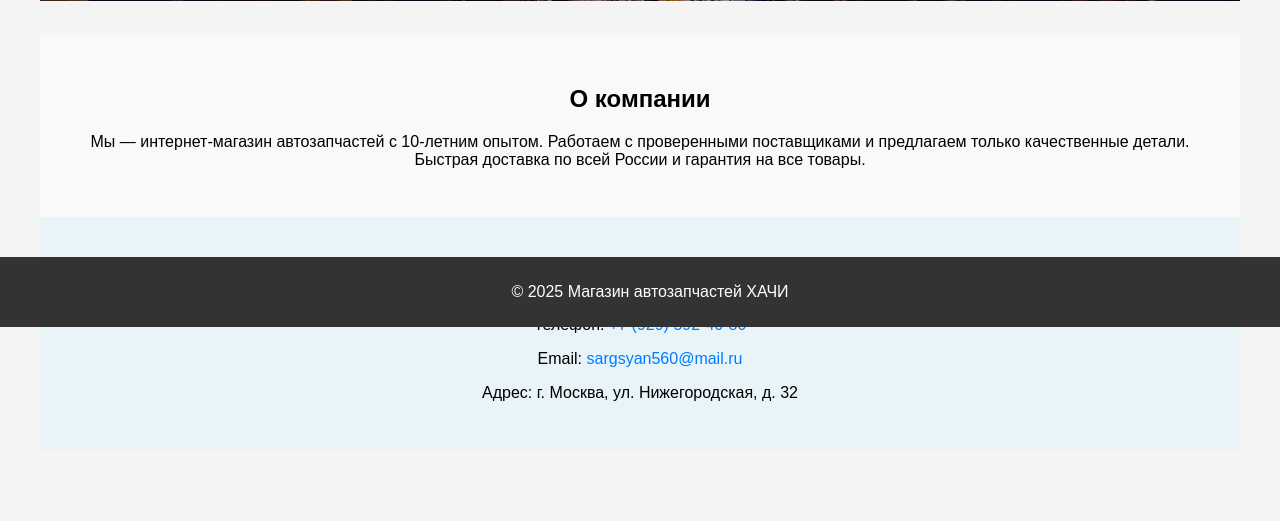
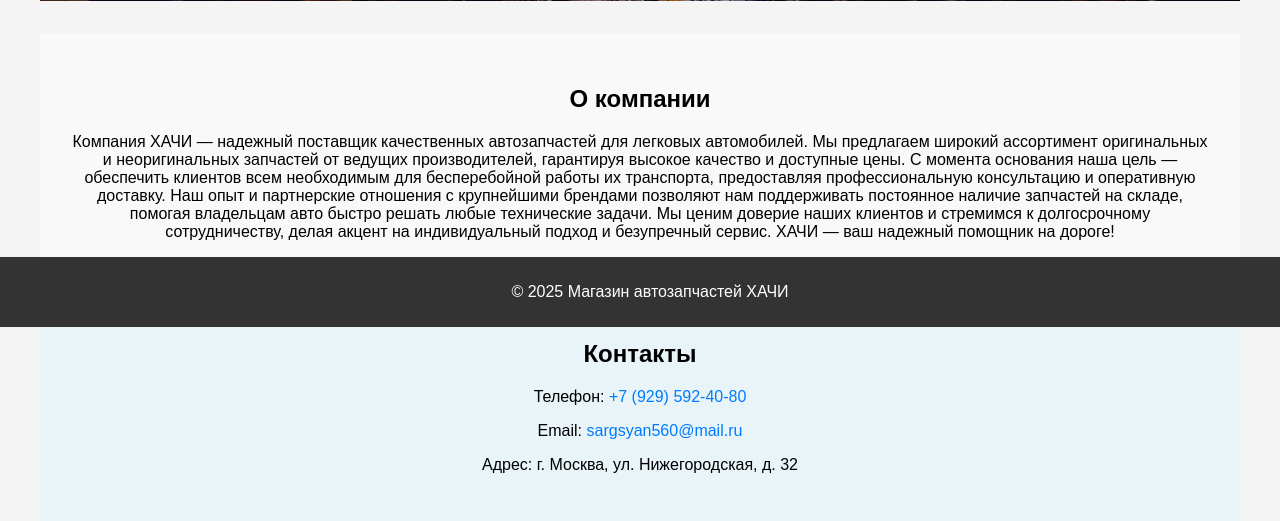
Before and after one commit to MAWBBT/Coursach, a Flask app: page / in a window 1280 px wide. Shown: the part 473-994 px from the top of the page. Run offline with Flask 3, Linux system fonts and the light colour scheme; data comes from the database, SQL or seed files in the repository; both versions use the stored data as it was after the commit.

Commit message:
Ещё немного доделал курсач

```diff
--- a/templates/index.html
+++ b/templates/index.html
@@ -62,9 +62,9 @@
 <section class="about-section">
     <h2>О компании</h2>
     <p>
-        Мы — интернет-магазин автозапчастей с 10-летним опытом.
-        Работаем с проверенными поставщиками и предлагаем только качественные детали.
-        Быстрая доставка по всей России и гарантия на все товары.
+        Компания ХАЧИ — надежный поставщик качественных автозапчастей для легковых автомобилей. Мы предлагаем широкий ассортимент оригинальных и неоригинальных запчастей от ведущих производителей, гарантируя высокое качество и доступные цены. С момента основания наша цель — обеспечить клиентов всем необходимым для бесперебойной работы их транспорта, предоставляя профессиональную консультацию и оперативную доставку.
+        Наш опыт и партнерские отношения с крупнейшими брендами позволяют нам поддерживать постоянное наличие запчастей на складе, помогая владельцам авто быстро решать любые технические задачи. Мы ценим доверие наших клиентов и стремимся к долгосрочному сотрудничеству, делая акцент на индивидуальный подход и безупречный сервис.
+        ХАЧИ — ваш надежный помощник на дороге!
     </p>
 </section>
 
```
Also changed, not shown: auto_parts_store.db, 1 other file.
